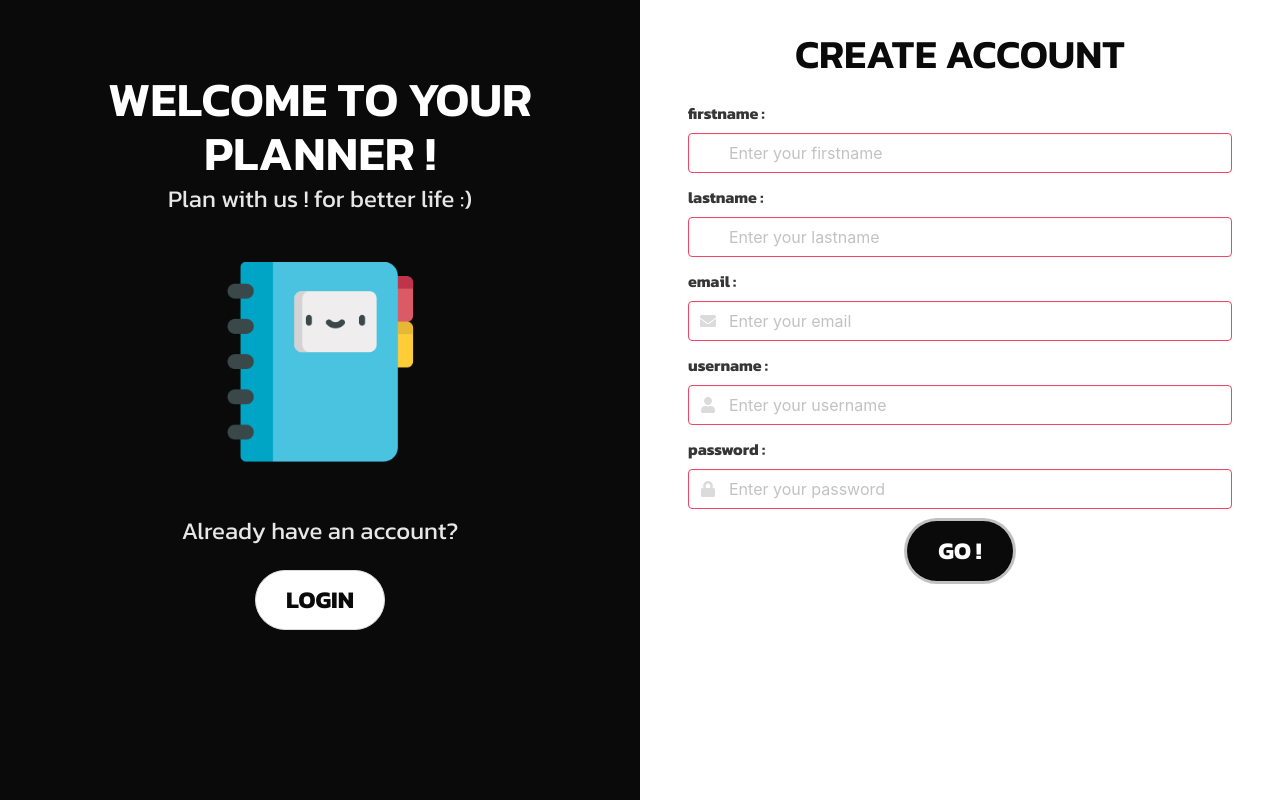
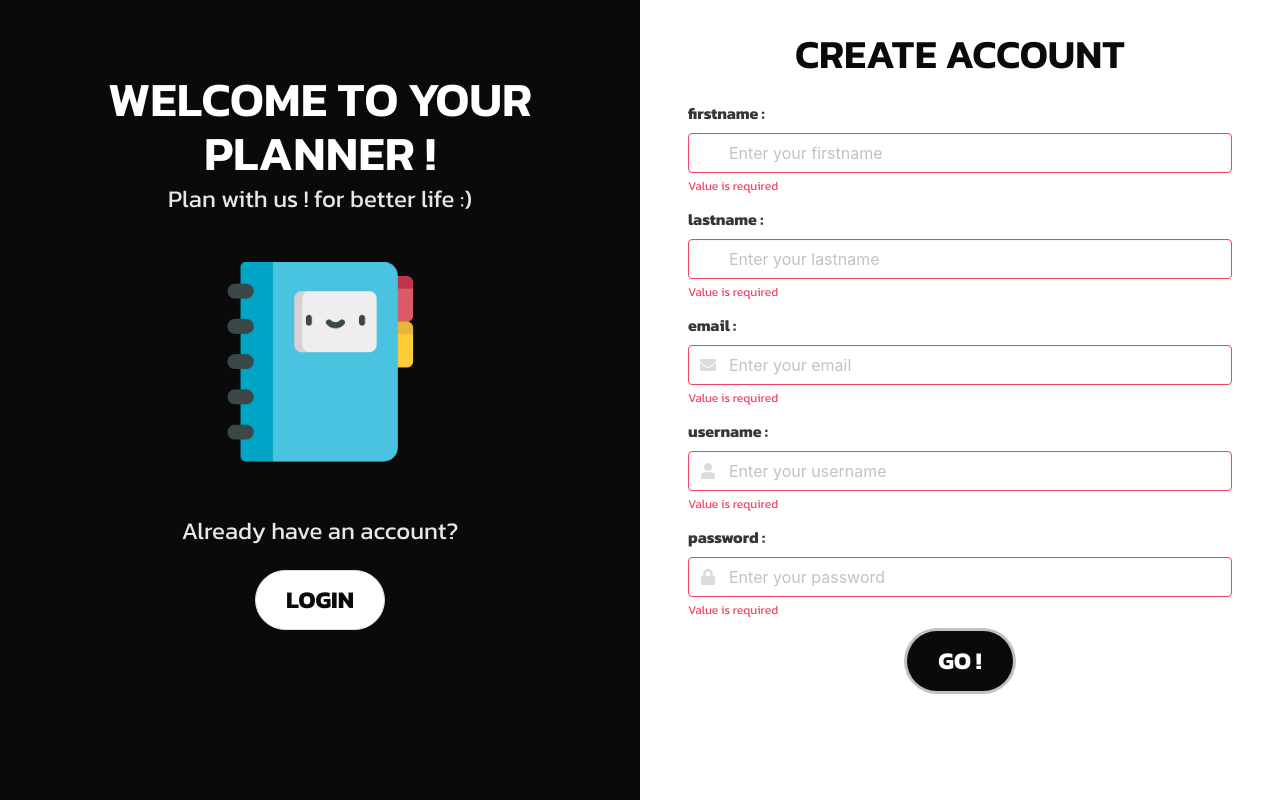
Before and after one commit to MindNara/Management-web-app, a Vue app in the folder frontend/: page /Signup in a window 1280 px wide. Both pictures are taken after a click on the button "GO !". Built offline with nearby package versions, Linux system fonts and the light colour scheme.

Commit message:
update signup: validate frontend of form sign up

```diff
--- a/frontend/src/views/Signup.vue
+++ b/frontend/src/views/Signup.vue
@@ -26,12 +26,9 @@
                                     v-model="state.form.fname" :class="{ 'is-danger': v$.form.fname.$error }"
                                     @input="v$.form.fname.$touch()">
                             </div>
-                            <div v-if="v$.form.fname.$error">
-                                <p class=" help is-danger" v-if="!v$.form.fname.required">This field is required</p>
-                                <p class="help is-danger" v-if="!v$.form.fname.maxLength">cannot be more than 150
-                                    letters
-                                </p>
-                            </div>
+                            <span v-if="v$.form.fname.$error">
+                                <p class="help is-danger">{{ v$.form.fname.$errors[0].$message }}</p>
+                            </span>
                         </div>
                         <div class="field">
                             <div class="control has-icons-left has-icons-right">
@@ -40,12 +37,9 @@
                                     v-model="state.form.lname" :class="{ 'is-danger': v$.form.lname.$error }"
                                     @input="v$.form.lname.$touch()">
                             </div>
-                            <div v-if="v$.form.lname.$error">
-                                <p class=" help is-danger" v-if="!v$.form.lname.required">This field is required</p>
-                                <p class="help is-danger" v-if="!v$.form.lname.maxLength">cannot be more than 150
-                                    letters
-                                </p>
-                            </div>
+                            <span v-if="v$.form.lname.$error">
+                                <p class="help is-danger">{{ v$.form.lname.$errors[0].$message }}</p>
+                            </span>
                         </div>
                         <div class="field">
                             <label for="email" class="label">email :</label>
@@ -57,10 +51,9 @@
                                     <i class="fas fa-envelope"></i>
                                 </span>
                             </div>
-                            <div v-if="v$.form.email.$error">
-                                <p class=" help is-danger" v-if="!v$.form.email.required">This field is required</p>
-                                <p class="help is-danger" v-if="!v$.form.email.email">Invalid Email</p>
-                            </div>
+                            <span v-if="v$.form.email.$error">
+                                <p class="help is-danger">{{ v$.form.email.$errors[0].$message }}</p>
+                            </span>
                         </div>
                         <div class="field">
                             <label class="label">username :</label>
@@ -72,14 +65,9 @@
                                     <i class="fas fa-user"></i>
                                 </span>
                             </div>
-                            <div v-if="v$.form.username.$error">
-                                <p class="help is-danger" v-if="!v$.form.username.required">This field is required
-                                </p>
-                                <p class="help is-danger" v-if="!v$.form.username.minLength">
-                                    must be at least 5 characters</p>
-                                <p class="help is-danger" v-if="!v$.form.username.maxLength">
-                                    cannot be more than 20 characters</p>
-                            </div>
+                            <span v-if="v$.form.username.$error">
+                                <p class="help is-danger">{{ v$.form.username.$errors[0].$message }}</p>
+                            </span>
                         </div>
                         <div class="field">
                             <label for="password" class="label">password :</label>
@@ -91,14 +79,9 @@
                                     <i class="fas fa-lock"></i>
                                 </span>
                             </div>
-                            <div v-if="v$.form.password.$error">
-                                <p class="help is-danger" v-if="!v$.form.password.required">This field is required
-                                </p>
-                                <p class="help is-danger" v-if="!v$.form.password.minLength">
-                                    must be at least 8 characters</p>
-                                <p class="help is-danger" v-if="!v$.form.password.complex">
-                                    enter password in english only</p>
-                            </div>
+                            <span v-if="v$.form.password.$error">
+                                <p class="help is-danger">{{ v$.form.password.$errors[0].$message }}</p>
+                            </span>
                         </div>
                         <div class="buttons is-centered">
                             <button @click="submit()" type="button"
@@ -114,9 +97,9 @@
 
 <script>
 import axios from 'axios'
-import { reactive } from 'vue'
+import { reactive, computed } from 'vue'
 import useVuelidate from '@vuelidate/core'
-import { required, email, minLength, maxLength } from '@vuelidate/validators'
+import { required, email, minLength, maxLength, helpers } from '@vuelidate/validators'
 
 function complexPassword(value) {
     if (!(value.match(/[a-z]/) && value.match(/[A-Z]/) && value.match(/[0-9]/))) {
@@ -137,7 +120,8 @@ export default {
             }
         })
 
-        const rules = {
+        const rules = computed(() => {
+            return {
                 form: {
                     fname: {
                         required: required,
@@ -159,14 +143,15 @@ export default {
                     password: {
                         required: required,
                         minLength: minLength(8),
-                    complex: complexPassword
+                        complex: helpers.withMessage('The password in English consists of A-Z, a-z and 0-9', complexPassword)
                     },
                 }
             }
+        })
 
         const v$ = useVuelidate(rules, state);
 
-        return { state, rules, v$ };
+        return { state, v$ };
     },
     methods: {
         submit() {
```
Lines whose indentation alone changed are shown as unchanged.
